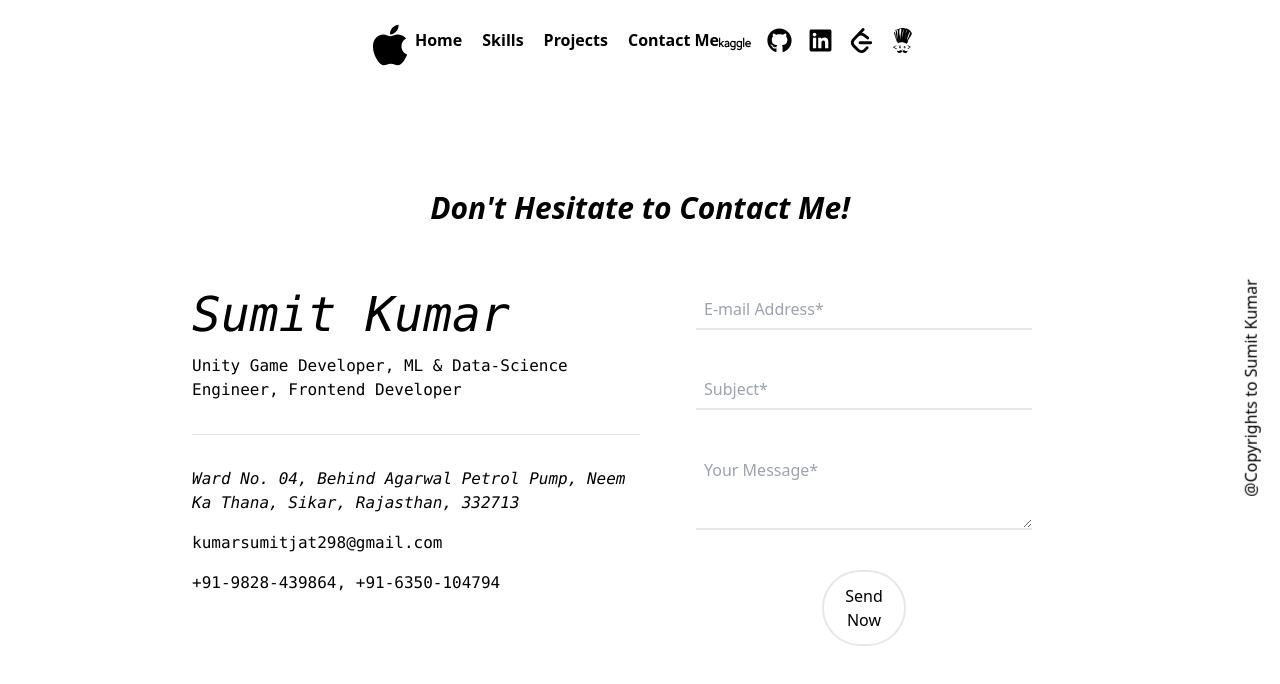
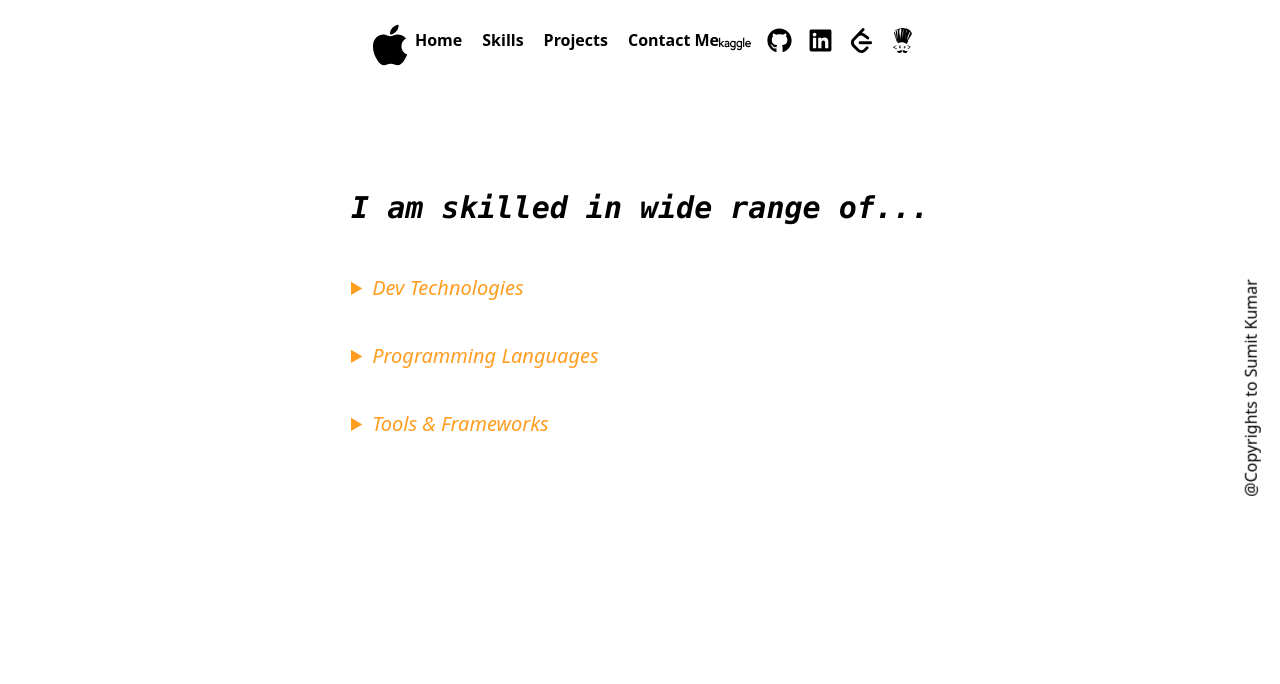
Before and after one commit to Sumit-Kumar1/Sumit-Kumar1.github.io, a Next.js app: page / in a window 1280 px wide. Shown: the top 684 px of the page. Built offline with nearby package versions, Linux system fonts and the light colour scheme.

Commit message:
Some minor changes

```diff
--- /dev/null
+++ b/components/Projects.js
@@ -0,0 +1,14 @@
+export default  function Projects()
+{
+    return(
+        <div className={"border-2"}>
+            <nav>
+                <ul>
+                    <li>Machine Learning</li>
+                    <li>Game Development</li>
+                    <li> </li>
+                </ul>
+            </nav>
+        </div>
+    );
+}
--- a/components/navbar.js
+++ b/components/navbar.js
@@ -3,13 +3,13 @@ import Link from "next/link";
 import { FaGithub, FaLinkedin } from "react-icons/fa";
 import {SiKaggle, SiLeetcode, SiCodechef} from "react-icons/si";
 import {AiFillApple} from "react-icons/ai";
-
+import HomeMain from "./home";
 function Navbar(){
     return(
         <nav className={"pt-5 flex justify-around"}>
             <AiFillApple size={50} className={"hover:cursor-pointer"}/>
             <ul className={"flex gap-x-5 pt-2 text-md font-bold font-sans hover:cursor-pointer"}>
-                <li>Home</li>
+                <li><Link href={""}><a>Home</a></Link></li>
                 <li>Skills</li>
                 <li>Projects</li>
                 <li>Contact Me</li>
--- a/components/skills.js
+++ b/components/skills.js
@@ -3,8 +3,12 @@ export default function Skill() {
     return (
         <div>
             <p className={"font-bold text-3xl italic font-mono pb-2"}>I am skilled in wide range of...</p>
-            <p className={"font-thin text-medium pb-10"}>I work with businees & provide solution to client with their problem</p>
-
+            {/*<p className={"font-thin text-medium pb-10"}>I work with businees & provide solution to client with their problem</p>*/}
+            <div className={"mt-10 flex flex-col gap-10"}>
+             <details>
+                 <summary className={"italic font-light text-[#ff9d20] text-xl hover:text-2xl"}>
+                Dev Technologies
+             </summary>
                  <div className="flex overflow-x-auto flex-nowrap pt-4 gap-44 pb-16">
                  <div>
                      <div className="pl-12 pb-2">
@@ -62,6 +66,20 @@ export default function Skill() {
                      </div>
                  </div>
              </div>
+             </details>
+            <details>
+                <summary className={"italic font-light text-[#ff9d20] text-xl hover:text-2xl"}>Programming Languages</summary>
+                <ul className={"p-5"}>
+                    <li className={"py-2"}><p><span className={"font-thin text-3xl"}>01</span> <span className={"text-5xl px-2 font-light"}>CPP</span></p></li>
+                    <li className={"py-2"}><p><span className={"font-thin text-3xl"}>02</span> <span className={"text-5xl px-2 font-light"}>PYTHON</span></p></li>
+                    <li className={"py-2"}><p><span className={"font-thin text-3xl"}>03</span> <span className={"text-5xl px-2 font-light"}>C#</span></p></li>
+                    <li className={"py-2"}><p><span className={"font-thin text-3xl"}>04</span> <span className={"text-5xl px-2 font-light"}>JAVASCRIPT</span></p></li>
+                </ul>
+            </details>
+            <details>
+                <summary className={"italic font-light text-[#ff9d20] text-xl hover:text-2xl"}>Tools & Frameworks</summary>
+            </details>
+            </div>
         </div>
     );
 }
--- a/pages/index.js
+++ b/pages/index.js
@@ -3,6 +3,7 @@ import Navbar from '../components/navbar';
 import ContactMe from "../components/contactMe";
 import Skill from "../components/skills";
 import HomeMain from '../components/home';
+import Projects from "../components/Projects";
 
 export default function Home() {
   return (
@@ -16,8 +17,9 @@ export default function Home() {
       <main className={"box-content justify-items-center m-24 py-6 px-24 dark:text-[#e8e8e8]"}>
           <p className={"fixed bottom-1/2 -rotate-90 font-thin z-1 -right-20"}>@Copyrights to Sumit Kumar</p>
         {/*<HomeMain/>*/}
-        {/* <Skill/> */}
-         <ContactMe />
+         <Skill/>
+        {/* <ContactMe />*/}
+        {/*  <Projects/>*/}
       </main>
     </div>
   )
```
Lines whose indentation alone changed are shown as unchanged.
